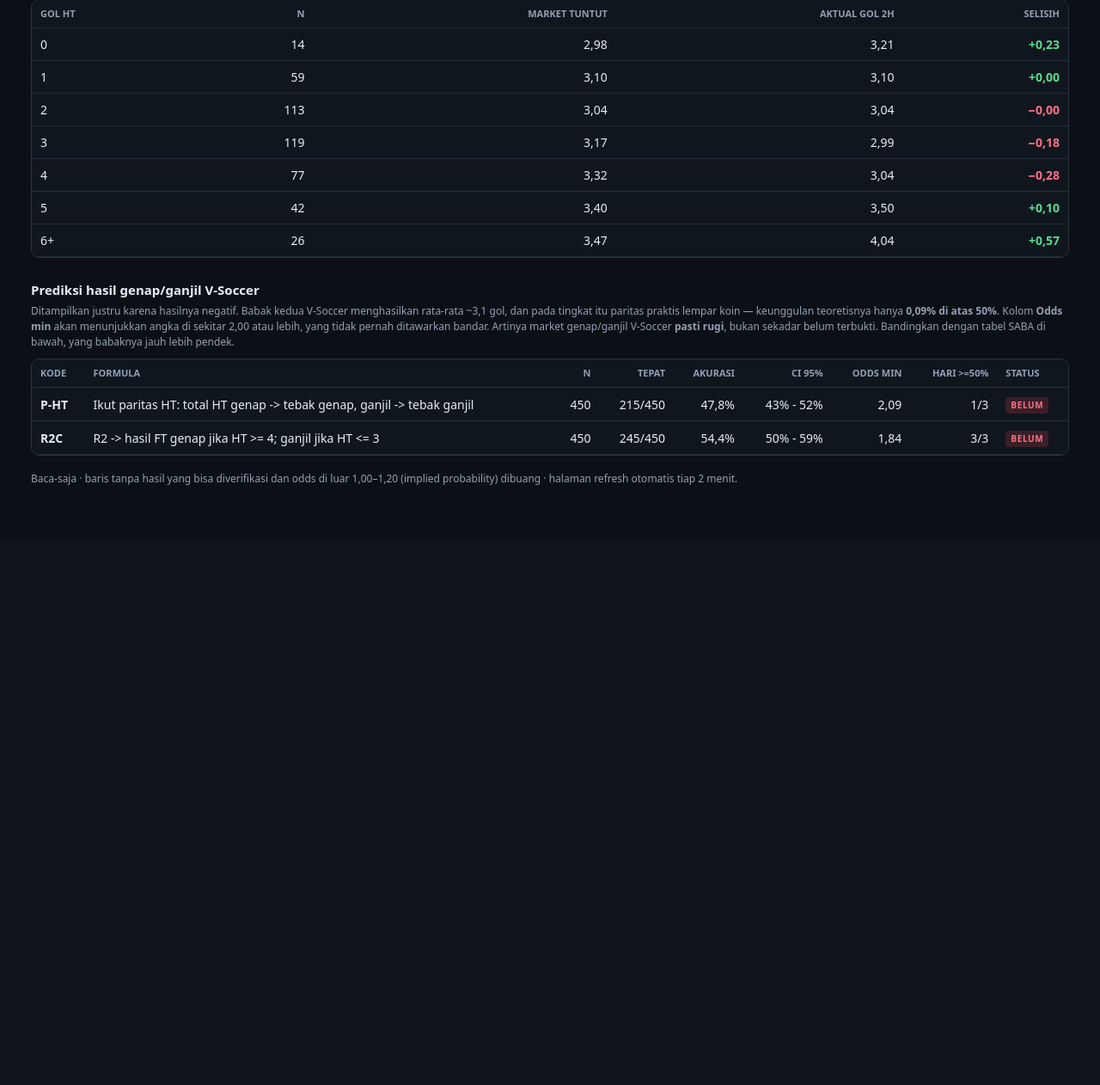
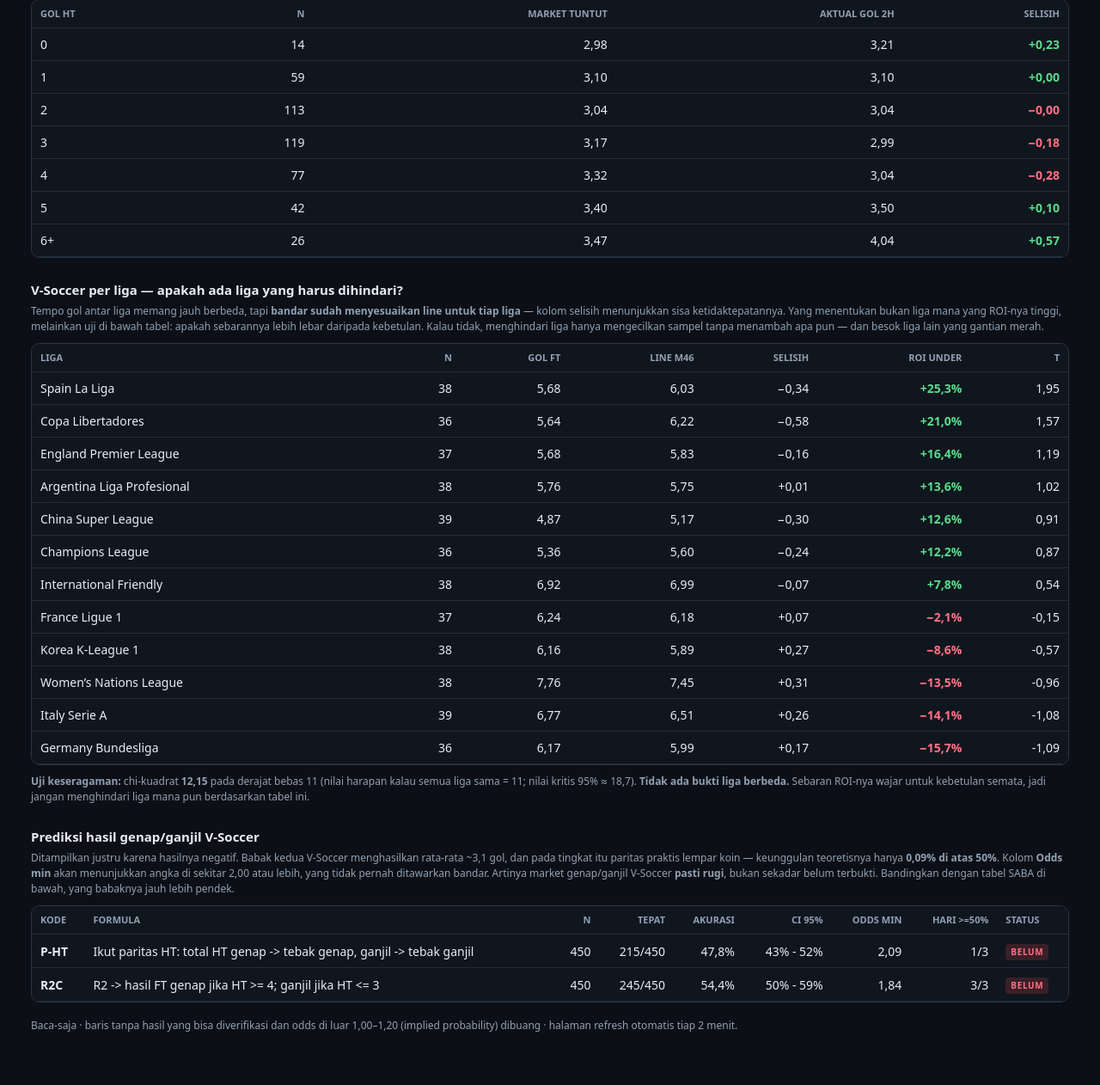
Before and after one commit to aditiawjy/lebihsabar, a PHP site: page /lebihsabar/market-2h-monitor.php in a window 1280 px wide. Shown: the part 2231-3493 px from the top of the page at 86% size. Before the commit the page ends 2795 px from the top, so only its background shows below. Run offline with PHP 8.4, Linux system fonts and the light colour scheme.

Commit message:
Add per-league breakdown with uniformity test
Loader V-Soccer kini menyimpan kolom league, dan monitor menampilkan
rincian per liga: tempo gol, line, selisih, ROI Under, dan t.

Tempo gol antar liga benar-benar jauh berbeda -- 4,8 gol (China Super
League) sampai 7,8 gol (Women's Nations League). Tetapi bandar sudah
menyesuaikan line untuk tiap liga, sehingga sisa selisihnya hanya -0,58
sampai +0,31 gol, lebih kecil daripada derau pengukurannya sendiri
(+-0,40 gol pada n~37).

Yang ditampilkan paling menonjol bukan tabelnya melainkan uji keseragaman
di bawahnya: chi-kuadrat 12,32 pada derajat bebas 11, sementara nilai
harapan bila semua liga sama adalah tepat 11 dan kritis 95% adalah 18,7.
Jadi rentang ROI +25% sampai -16% itu persis selebar yang dihasilkan
kebetulan pada 12 liga, dan tidak satu pun liga signifikan sendirian.

Tanpa uji itu tabelnya berbahaya: ia mengundang orang membuang liga yang
sedang merah, yang hanya mengecilkan sampel. Kolom league disimpan supaya
uji ini bisa diulang sendiri saat datanya sudah jauh lebih banyak, karena
efek liga yang nyata memang baru akan terlihat pada sampel besar.

Co-Authored-By: Claude Opus 5 <noreply@anthropic.com>

```diff
--- a/market-2h-monitor.php
+++ b/market-2h-monitor.php
@@ -433,6 +433,101 @@ th{color:var(--muted);font-size:11px;text-transform:uppercase}
     <?php endif; ?>
   </section>
 
+  <?php
+  // Per liga. Tempo gol antar liga benar-benar berbeda (4,9 sampai 7,7 gol),
+  // tapi bandar sudah menyesuaikan line-nya, jadi yang tersisa cuma selisih
+  // kecil yang sejauh ini tidak terbedakan dari derau. Ditampilkan supaya bisa
+  // diuji ulang sendiri saat datanya sudah jauh lebih banyak.
+  $perLiga = [];
+  foreach ($rows as $r) {
+      $L = $r['league'] ?? '';
+      if ($L === '') {
+          continue;
+      }
+      $d = settleRinci($r['ft'], $r['line'], (float)$r['under'], 'under');
+      if ($d === null) {
+          continue;
+      }
+      $perLiga[$L]['n'] = ($perLiga[$L]['n'] ?? 0) + 1;
+      $perLiga[$L]['gol'] = ($perLiga[$L]['gol'] ?? 0) + $r['ft'];
+      $perLiga[$L]['line'] = ($perLiga[$L]['line'] ?? 0) + $r['mid'];
+      $perLiga[$L]['pl'][] = $d['pl'];
+  }
+  $semuaPl = array_merge(...array_column($perLiga, 'pl') ?: [[]]);
+  $chi = 0.0;
+  $db = -1;
+  if (count($semuaPl) > 2) {
+      $mAll = array_sum($semuaPl) / count($semuaPl);
+      $vAll = 0.0;
+      foreach ($semuaPl as $s) {
+          $vAll += ($s - $mAll) ** 2;
+      }
+      $sdAll = sqrt($vAll / (count($semuaPl) - 1));
+      uasort($perLiga, static fn($a, $b) => array_sum($b['pl']) / $b['n'] <=> array_sum($a['pl']) / $a['n']);
+      foreach ($perLiga as $v) {
+          if ($v['n'] < 10 || $sdAll <= 0) {
+              continue;
+          }
+          $chi += (array_sum($v['pl']) / $v['n'] - $mAll) ** 2 / ($sdAll * $sdAll / $v['n']);
+          $db++;
+      }
+  }
+  $kritis = $db > 0 ? $db + 1.645 * sqrt(2 * $db) : null;
+  ?>
+  <?php if ($db > 0): ?>
+  <section class="section">
+    <h2>V-Soccer per liga — apakah ada liga yang harus dihindari?</h2>
+    <p class="hint">
+      Tempo gol antar liga memang jauh berbeda, tapi <b>bandar sudah menyesuaikan line untuk tiap
+      liga</b> — kolom selisih menunjukkan sisa ketidaktepatannya. Yang menentukan bukan liga mana
+      yang ROI-nya tinggi, melainkan uji di bawah tabel: apakah sebarannya lebih lebar daripada
+      kebetulan. Kalau tidak, menghindari liga hanya mengecilkan sampel tanpa menambah apa pun —
+      dan besok liga lain yang gantian merah.
+    </p>
+    <div class="tablebox"><table>
+      <thead><tr>
+        <th>Liga</th><th class="num">n</th><th class="num">Gol FT</th><th class="num">Line m46</th>
+        <th class="num">Selisih</th><th class="num">ROI Under</th><th class="num">t</th>
+      </tr></thead>
+      <tbody>
+      <?php foreach ($perLiga as $L => $v):
+          if ($v['n'] < 10) {
+              continue;
+          }
+          $m = array_sum($v['pl']) / $v['n'];
+          $vv = 0.0;
+          foreach ($v['pl'] as $s) {
+              $vv += ($s - $m) ** 2;
+          }
+          $sd = sqrt($vv / ($v['n'] - 1));
+          $t = $sd > 0 ? $m / ($sd / sqrt($v['n'])) : 0;
+          $sel = $v['gol'] / $v['n'] - $v['line'] / $v['n']; ?>
+        <tr>
+          <td><?= e(str_replace([' - 12 mins [V]', 'V-Soccer '], '', $L)) ?></td>
+          <td class="num"><?= $v['n'] ?></td>
+          <td class="num"><?= number_format($v['gol'] / $v['n'], 2, ',', '.') ?></td>
+          <td class="num"><?= number_format($v['line'] / $v['n'], 2, ',', '.') ?></td>
+          <td class="num"><?= ($sel >= 0 ? '+' : '−') . number_format(abs($sel), 2, ',', '.') ?></td>
+          <td class="num <?= $m >= 0 ? 'pos' : 'neg' ?>"><?= signed($m * 100) ?></td>
+          <td class="num"><?= number_format($t, 2, ',', '.') ?></td>
+        </tr>
+      <?php endforeach; ?>
+      </tbody>
+    </table></div>
+    <p class="hint" style="margin-top:10px">
+      <b>Uji keseragaman:</b> chi-kuadrat <b><?= number_format($chi, 2, ',', '.') ?></b> pada
+      derajat bebas <?= $db ?> (nilai harapan kalau semua liga sama = <?= $db ?>;
+      nilai kritis 95% ≈ <?= number_format($kritis, 1, ',', '.') ?>).
+      <?php if ($chi > $kritis): ?>
+        <b>Sebarannya lebih lebar daripada kebetulan</b> — perbedaan antar liga mulai layak diselidiki.
+      <?php else: ?>
+        <b>Tidak ada bukti liga berbeda.</b> Sebaran ROI-nya wajar untuk kebetulan semata, jadi
+        jangan menghindari liga mana pun berdasarkan tabel ini.
+      <?php endif; ?>
+    </p>
+  </section>
+  <?php endif; ?>
+
   <?php if ($parityResults): ?>
   <section class="section">
     <h2>Prediksi hasil genap/ganjil V-Soccer</h2>
--- a/market-lib.php
+++ b/market-lib.php
@@ -712,6 +712,10 @@ if (!is_file(VSOCCER_FILE)) {
             'ts' => $dt ? $dt->getTimestamp() : 0,
             'datetime' => $dateText,
             'day' => substr($dateText, 0, 10),
+            // Disimpan supaya perbedaan antar liga bisa dipantau otomatis.
+            // Sejauh ini sebarannya murni derau (chi2 11,51 pada db 11), tapi
+            // itu justru perlu diuji ulang saat datanya sudah jauh lebih banyak.
+            'league' => trim((string)($r[$idx['league']] ?? '')),
             'home' => trim((string)($r[$idx['home_team']] ?? '')),
             'away' => trim((string)($r[$idx['away_team']] ?? '')),
             'ht' => "{$htHome}-{$htAway}",
```
